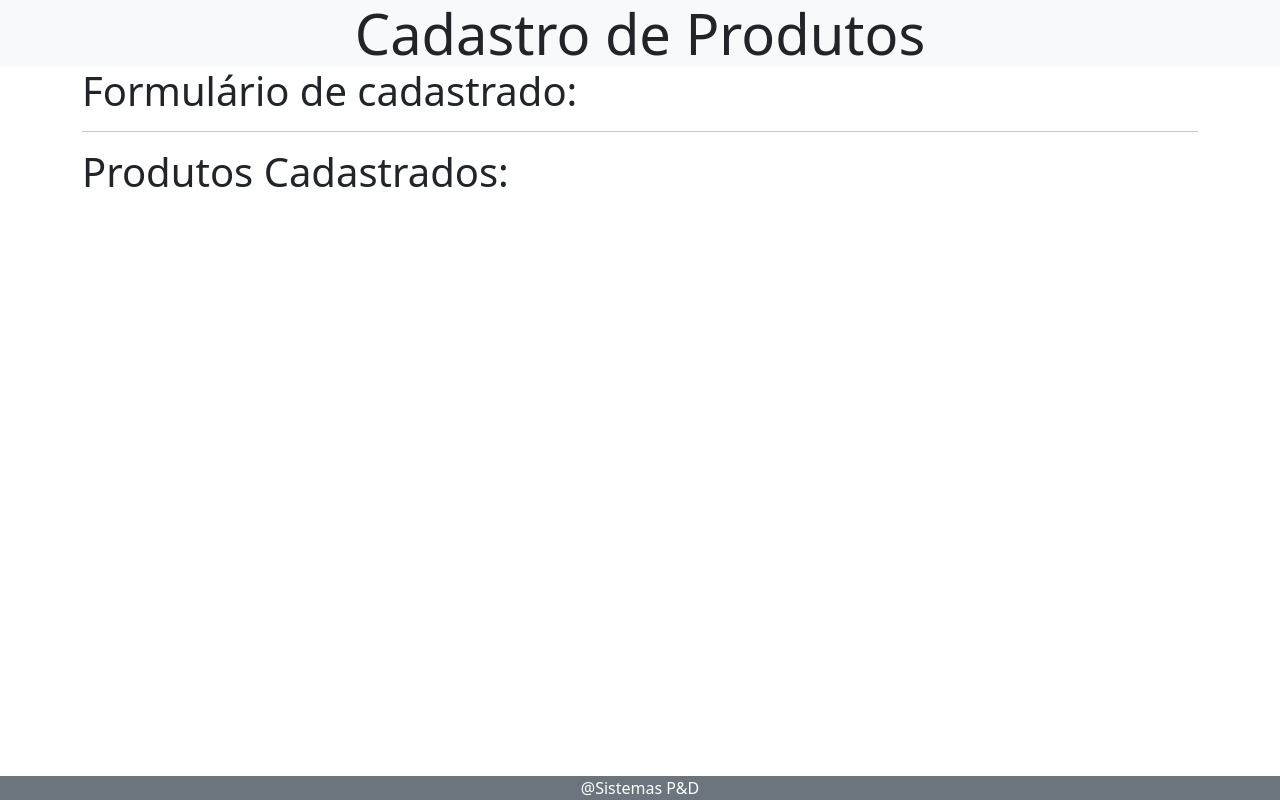
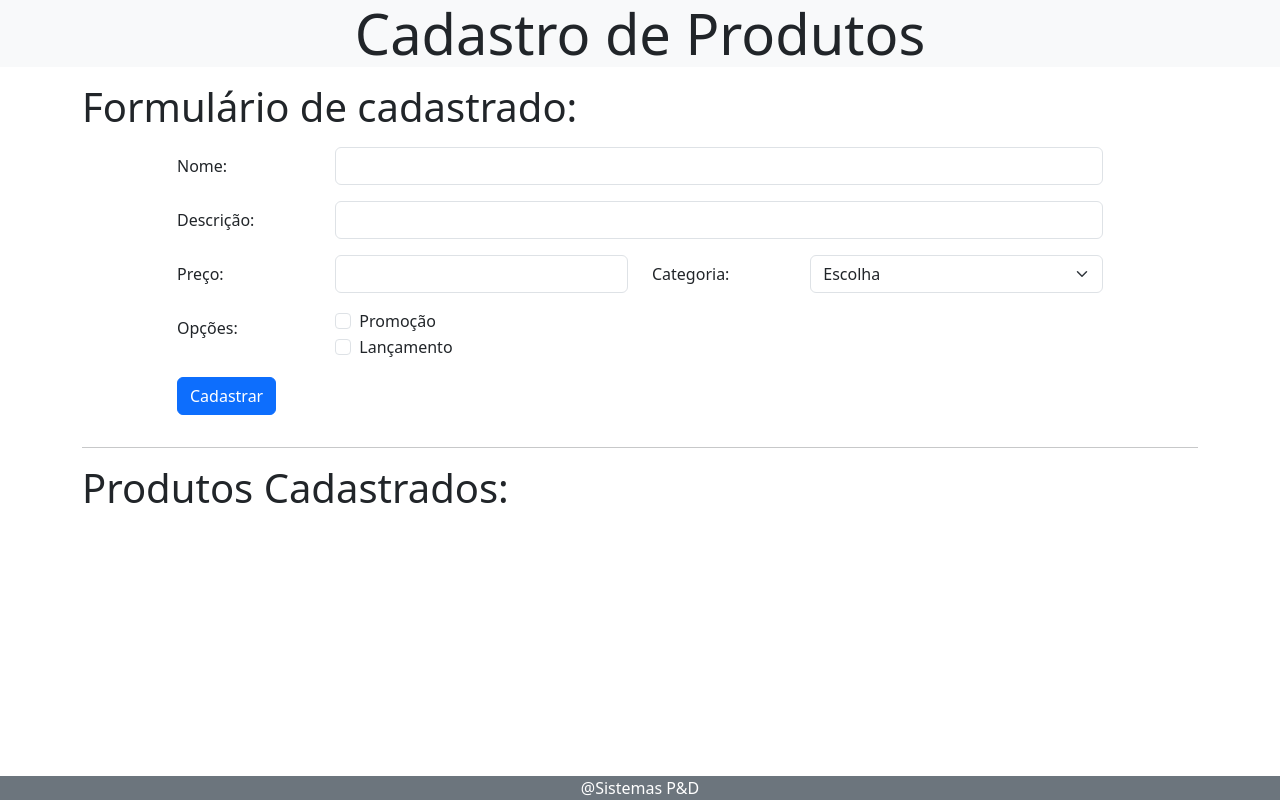
Before and after one commit to WallaceValdivino/BootCamp-Modulo-5-Cadastro-De-Produtos, a plain HTML site: page index.html in a window 1280 px wide. Drawn offline with nearby package versions, Linux system fonts and the light colour scheme.

Commit message:
closes #2 - Interface do Formulário

```diff
--- a/index.html
+++ b/index.html
@@ -12,10 +12,66 @@
 <body>
 
     <header class="display-4 text-center bg-light">Cadastro de Produtos</header>
-    <main class="container">
+    <main class="container mt-3">
         <section>
             <div class="display-6">
                 Formulário de cadastrado:
+            </div>
+            <div class="row">
+                <div class="col-md-10 offset-md-1">
+                    <form>
+
+                        <div class="row mt-3 mb-3">
+                            <label for="inputName" class="col-sm-2 col-form-label">Nome:</label>
+                            <div class="col-sm-10">
+                                <input type="text" class="form-control" id="inputName">
+                            </div>
+                        </div>
+                        <div class="row mt-3 mb-3">
+                            <label for="inputDescription" class="col-sm-2 col-form-label">Descrição:</label>
+                            <div class="col-sm-10">
+                                <input type="text" class="form-control" id="inputDescription">
+                            </div>
+                        </div>
+                        <div class="row mt-3 mb-3">
+                            <label for="inputPrice" class="col-sm-2 col-form-label">Preço:</label>
+                            <div class="col-sm-4">
+                                <input type="text" class="form-control" id="inputPrice">
+                            </div>
+
+                            <label for="selectCategory" class="col-sm-2 col-form-label">Categoria:</label>
+                            <div class="col-sm-4">
+                                <select class="form-select" aria-label="Selecione uma categoria" id="selectCategory">
+                                    <option selected>Escolha</option>
+                                    <option value="1">Produção Própria</option>
+                                    <option value="2">Nacional</option>
+                                    <option value="3">Importado</option>
+                                </select>
+                            </div>
+                        </div>
+                        <div class="row mt-3 mb-3">
+                            <label class="col-sm-2 col-form-label">Opções:</label>
+                            <div class="col-sm-4">
+                                <div class="form-check">
+                                    <input class="form-check-input" type="checkbox" value="" id="checkBoxPromotion">
+                                    <label class="form-check-label" for="checkBoxPromotion">
+                                        Promoção
+                                    </label>
+                                </div>
+                                <div class="form-check">
+                                    <input class="form-check-input" type="checkbox" value="" id="checkBoxNewProduct">
+                                    <label class="form-check-label" for="checkBoxNewProduct">
+                                        Lançamento
+                                    </label>
+                                </div>
+                            </div>
+                        </div>
+                        <div class="row mt-3 mb-3">
+                            <div class="col-sm-4">
+                                <button type="submit" class="btn btn-primary">Cadastrar</button>
+                            </div>
+                    </div>
+                </form>
             </div>
         </section>
         <hr>
```
